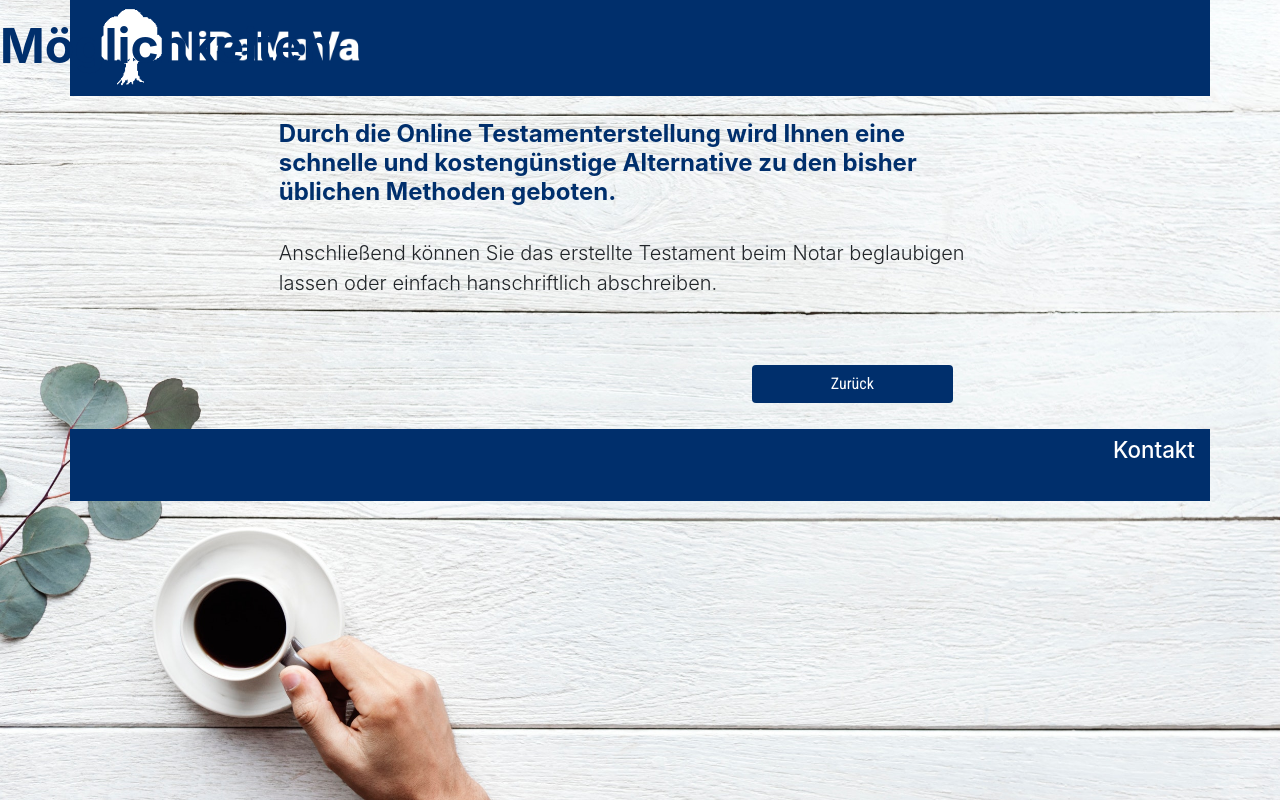
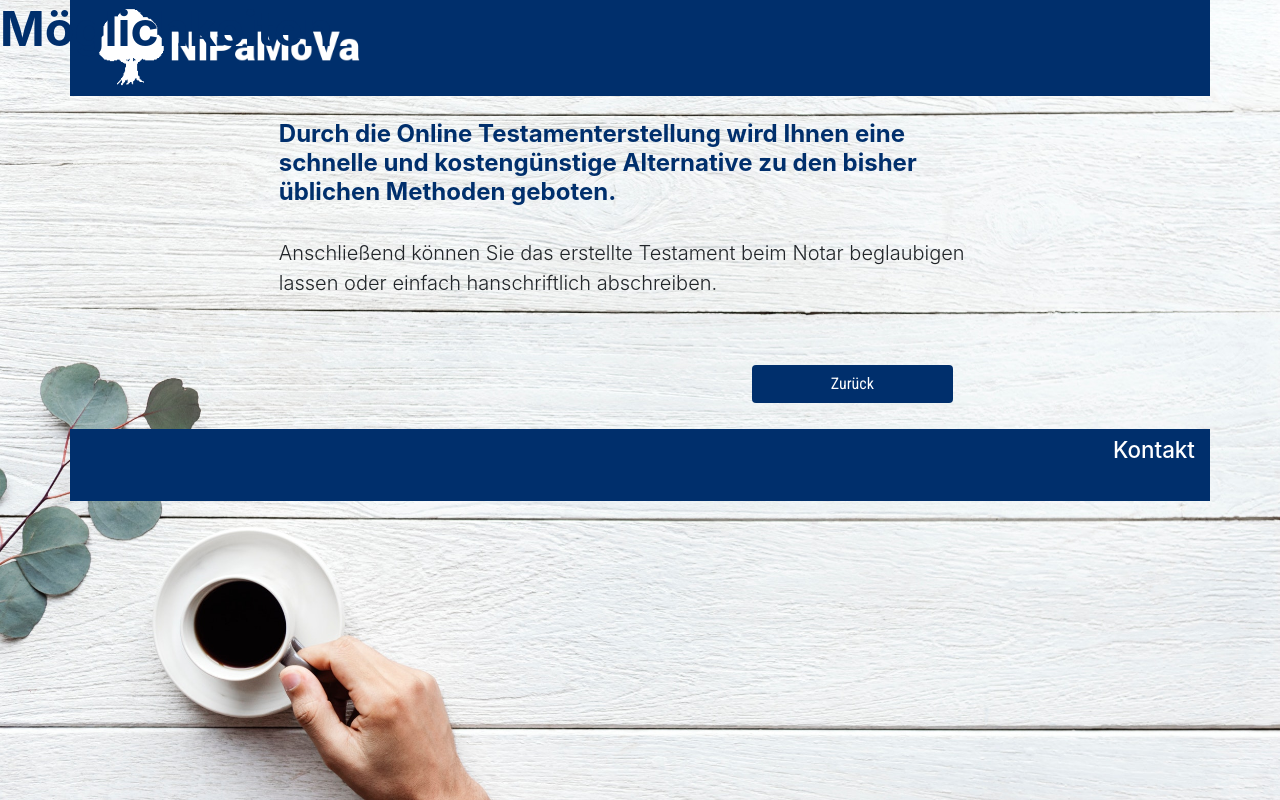
Before and after one commit to nsasse/WEB-NiPaMoVa, a plain HTML site: page src/html/Moeglichkeiten.html in a window 1280 px wide. Drawn offline with nearby package versions, Linux system fonts and the light colour scheme.

Commit message:
Möglichkeiten (update)

```diff
--- a/src/html/Moeglichkeiten.html
+++ b/src/html/Moeglichkeiten.html
@@ -18,13 +18,7 @@
               <img src="../ressources/img/MiPaMoVa_Logo.png" height="95%"></a>
             </div>
             <div class="fixed-top">
-            <table style="height: 100px;">
-                <tbody>
-                  <tr>
-                    <td class="align-center"><h1>Möglichkeiten</h1></td>
-                  </tr>
-                </tbody>
-              </table>
+                    <div class="align-center"><h1>Möglichkeiten</h1></div>
               </div>
           </div>
           <div class="row">
```
